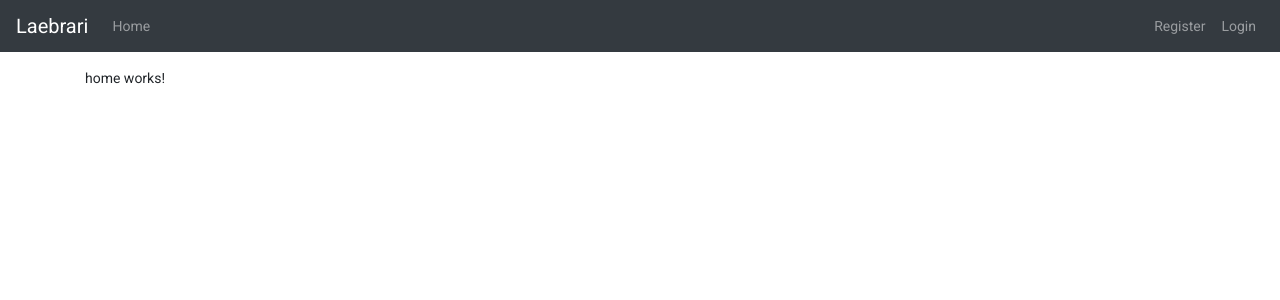
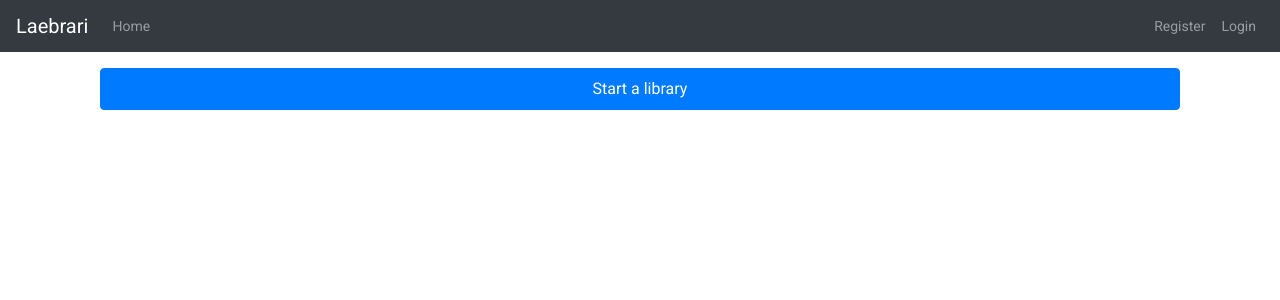
Before and after one commit to mmathea1/laebrari-web, an Angular app: page /home in a window 1280 px wide. Shown: the top 300 px of the page. Built offline with nearby package versions, Linux system fonts and the light colour scheme; no server answers.

Commit message:
moved create lib button to home

```diff
--- a/src/app/components/home/home.component.html
+++ b/src/app/components/home/home.component.html
@@ -1 +1,7 @@
-<p>home works!</p>
+<div class="container">
+    <div class="row">
+        <div class="col">
+            <a href="/create-library" class="nav-link btn btn-primary">Start a library</a>
+        </div>
+    </div>
+</div>
--- a/src/app/components/user/user.component.html
+++ b/src/app/components/user/user.component.html
@@ -58,8 +58,6 @@
                 <button type="submit" class="btn btn-primary clear">Submit</button>
             </form>
         </div>
-        <div class="col">
-            <a href="/create-library" class="nav-link btn btn-primary">Start a library</a>
-        </div>
+
     </div>
 </div>
```
